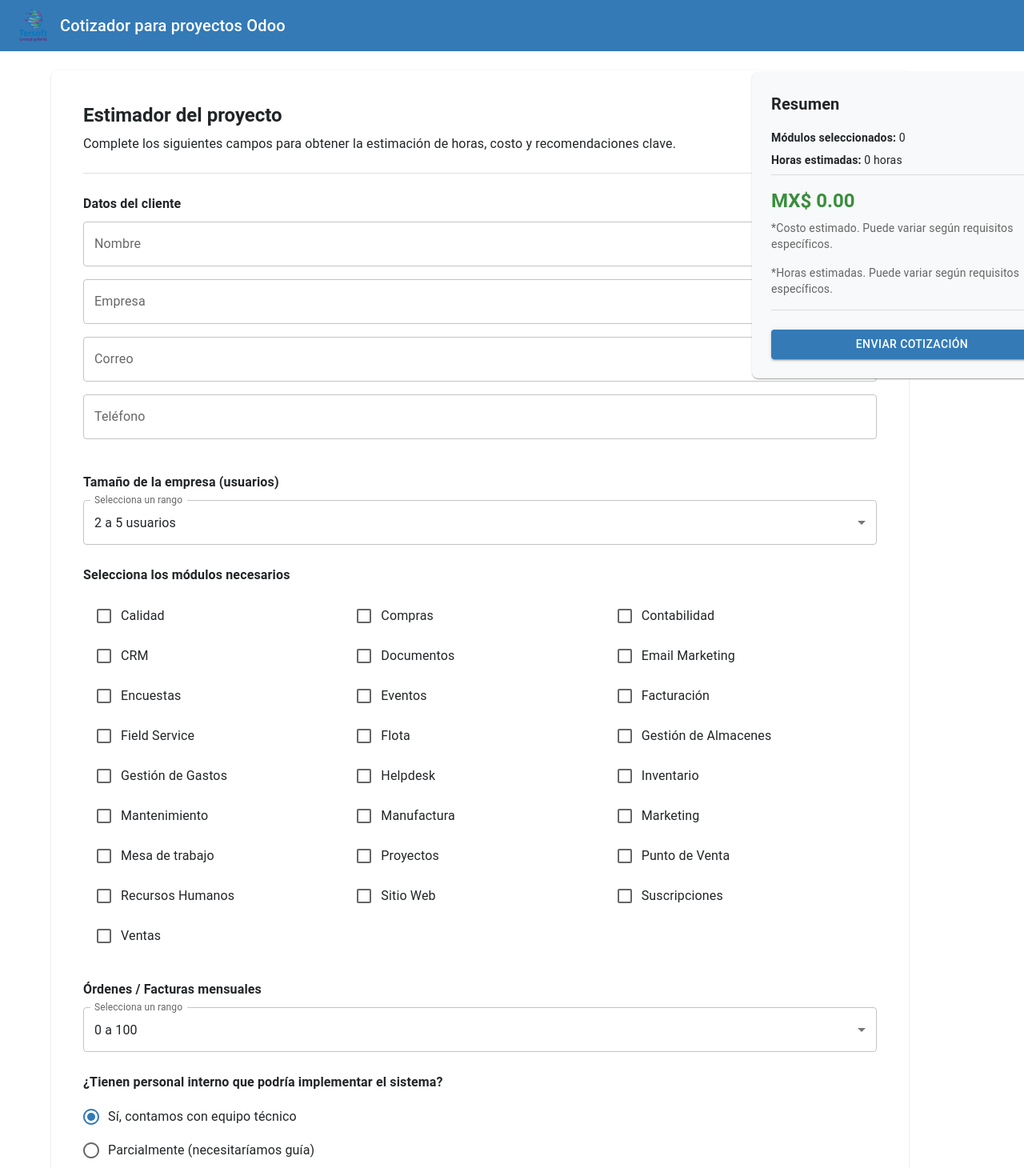
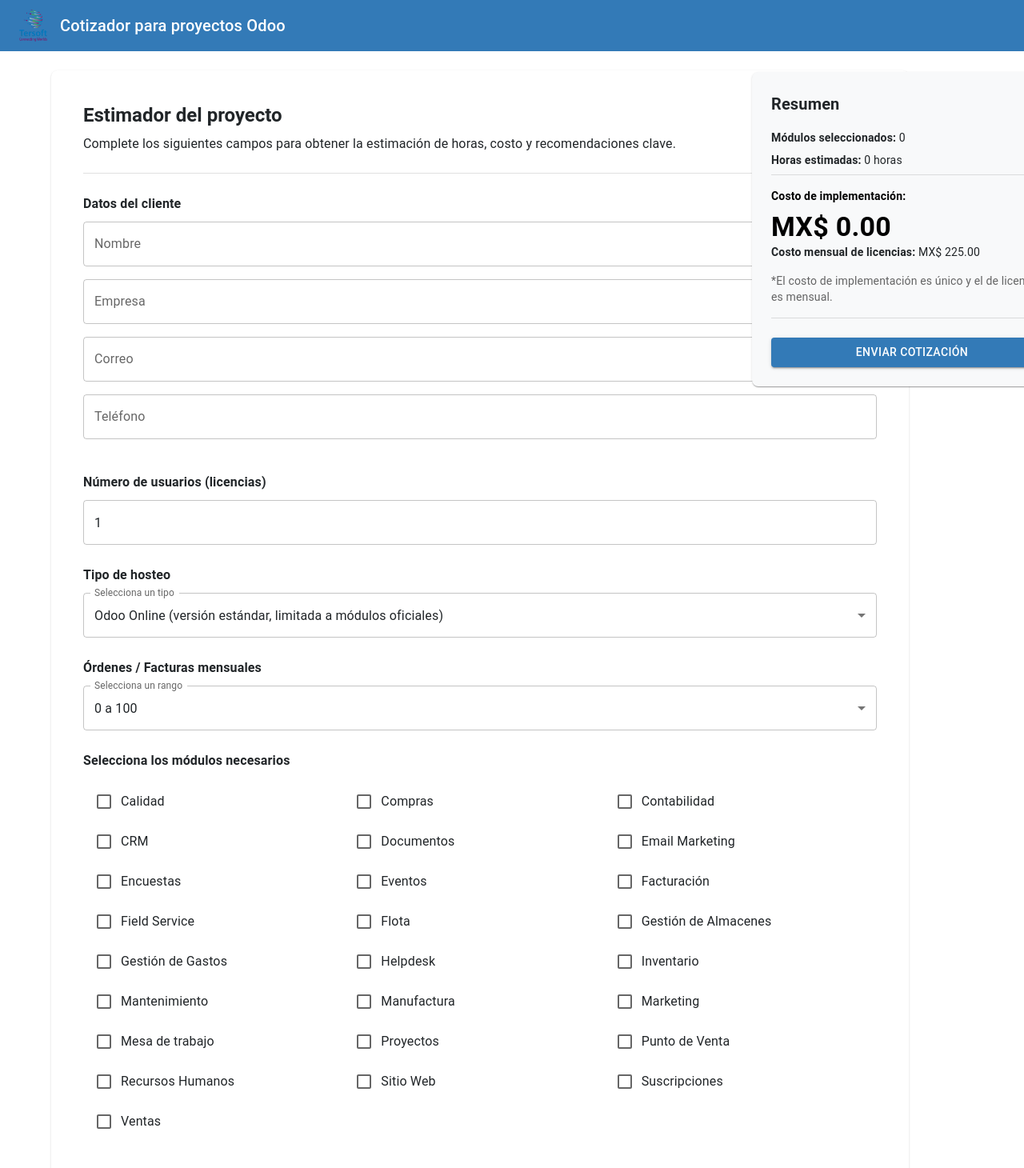
Before and after one commit to FReptar0/cotizador, a Next.js app: page /cotizador in a window 1280 px wide. Shown: the top 1460 px of the page at 80% size. Built offline with nearby package versions, Linux system fonts and the light colour scheme; sample sign-in values are in the browser's storage; some icons are missing.

Commit message:
ADD feedback

```diff
--- a/src/pages/cotizador.js
+++ b/src/pages/cotizador.js
@@ -22,7 +22,6 @@
   TextField,
   RadioGroup,
   Radio,
-  FormLabel,
 } from "@mui/material";
 import AccountCircleIcon from "@mui/icons-material/AccountCircle";
 import { createTheme, ThemeProvider } from "@mui/material/styles";
@@ -48,14 +47,6 @@
     },
   },
 });
-
-// Tamaño de la empresa (usuarios)
-const userRanges = [
-  { label: "2 a 5 usuarios", value: 5 },
-  { label: "6 a 20 usuarios", value: 20 },
-  { label: "21 a 50 usuarios", value: 50 },
-  { label: "51 o más usuarios", value: 100 },
-];
 
 // Órdenes/Facturas mensuales
 const orderRanges = [
@@ -94,6 +85,13 @@
   { name: "Ventas" },
 ];
 
+// Precios por usuario según el tipo de hosteo
+const hostingUserCosts = {
+  "Odoo Online": { current: 225, old: 285 },
+  "Odoo.sh": { current: 342, old: 425 },
+  "On-Premise": { current: 0, old: 0 },
+};
+
 export default function CotizadorPage() {
   const router = useRouter();
 
@@ -111,11 +109,13 @@
   const [reportes, setReportes] = useState("no");
 
   // Otros campos informativos
-  const [companySize, setCompanySize] = useState(userRanges[0].value);
   const [orderRange, setOrderRange] = useState(orderRanges[0].value);
   const [multimoneda, setMultimoneda] = useState("no");
   const [hosteo, setHosteo] = useState("Odoo Online");
   const [fechaInicio, setFechaInicio] = useState("Aún no tengo claro");
+
+  // Nuevo campo: Número de usuarios (licencias)
+  const [numUsuarios, setNumUsuarios] = useState(1);
 
   // Datos del cliente
   const [customerName, setCustomerName] = useState("");
@@ -131,6 +131,7 @@
   // Resultados
   const [quote, setQuote] = useState(0);
   const [estimatedHours, setEstimatedHours] = useState(0);
+  const [licenseQuote, setLicenseQuote] = useState(0);
 
   useEffect(() => {
     const isLoggedIn = localStorage.getItem("isLoggedIn");
@@ -178,6 +179,11 @@
     const costoTotal = horasTotales * 500;
     setEstimatedHours(horasTotales);
     setQuote(costoTotal.toFixed(2));
+
+    // Calcular el costo mensual de licencias
+    const hostingCost = hostingUserCosts[hosteo]?.current || 0;
+    const costoLicencias = numUsuarios * hostingCost;
+    setLicenseQuote(costoLicencias.toFixed(2));
   }, [
     authChecked,
     selectedModules,
@@ -188,6 +194,8 @@
     integraciones,
     personalizaciones,
     reportes,
+    hosteo,
+    numUsuarios,
   ]);
 
   if (!authChecked) return null;
@@ -326,7 +334,9 @@
                   />
                 </Box>
 
-                {/* Tamaño de la empresa */}
+                {/* Sección de Módulos necesarios */}
+
+                {/* Número de usuarios (licencias) */}
                 <Box sx={{ mb: 3 }}>
                   <Typography
                     variant="subtitle1"
@@ -334,20 +344,75 @@
                     color="text.primary"
                     sx={{ mb: 1 }}
                   >
-                    Tamaño de la empresa (usuarios)
+                    Número de usuarios (licencias)
+                  </Typography>
+                  <TextField
+                    fullWidth
+                    variant="outlined"
+                    type="number"
+                    value={numUsuarios}
+                    onChange={(e) => setNumUsuarios(parseInt(e.target.value))}
+                    inputProps={{ min: 1 }}
+                  />
+                </Box>
+
+                {/* Tipo de hosteo */}
+                <Box sx={{ mb: 3 }}>
+                  <Typography
+                    variant="subtitle1"
+                    fontWeight="bold"
+                    color="text.primary"
+                    sx={{ mb: 1 }}
+                  >
+                    Tipo de hosteo
                   </Typography>
                   <FormControl fullWidth variant="outlined">
-                    <InputLabel id="company-size-label" color="primary">
+                    <InputLabel id="hosteo-label" color="primary">
+                      Selecciona un tipo
+                    </InputLabel>
+                    <Select
+                      labelId="hosteo-label"
+                      value={hosteo}
+                      label="Selecciona un tipo"
+                      onChange={(e) => setHosteo(e.target.value)}
+                      color="primary"
+                    >
+                      <MenuItem value="Odoo Online">
+                        Odoo Online (versión estándar, limitada a módulos
+                        oficiales)
+                      </MenuItem>
+                      <MenuItem value="Odoo.sh">
+                        Odoo.sh (flexible, personalizable, en la nube)
+                      </MenuItem>
+                      <MenuItem value="On-Premise">
+                        On-Premise (en servidores propios o de terceros)
+                      </MenuItem>
+                    </Select>
+                  </FormControl>
+                </Box>
+
+                {/* Órdenes / Facturas mensuales */}
+                <Box sx={{ mb: 3 }}>
+                  <Typography
+                    variant="subtitle1"
+                    fontWeight="bold"
+                    color="text.primary"
+                    sx={{ mb: 1 }}
+                  >
+                    Órdenes / Facturas mensuales
+                  </Typography>
+                  <FormControl fullWidth variant="outlined">
+                    <InputLabel id="orders-range-label" color="primary">
                       Selecciona un rango
                     </InputLabel>
                     <Select
-                      labelId="company-size-label"
-                      value={companySize}
+                      labelId="orders-range-label"
+                      value={orderRange}
+                      onChange={(e) => setOrderRange(parseInt(e.target.value))}
                       label="Selecciona un rango"
-                      onChange={(e) => setCompanySize(parseInt(e.target.value))}
                       color="primary"
                     >
-                      {userRanges.map((range) => (
+                      {orderRanges.map((range) => (
                         <MenuItem key={range.value} value={range.value}>
                           {range.label}
                         </MenuItem>
@@ -356,7 +421,6 @@
                   </FormControl>
                 </Box>
 
-                {/* Módulos necesarios */}
                 <Box sx={{ mb: 3 }}>
                   <Typography
                     variant="subtitle1"
@@ -414,7 +478,6 @@
                               />
                             </Box>
                           ))}
-                          {/* Relleno de celdas vacías en escritorio */}
                           {row.length < 3 &&
                             [...Array(3 - row.length)].map((_, i) => (
                               <Box
@@ -429,36 +492,6 @@
                       ))}
                     </tbody>
                   </Box>
-                </Box>
-
-                {/* Órdenes / Facturas mensuales */}
-                <Box sx={{ mb: 3 }}>
-                  <Typography
-                    variant="subtitle1"
-                    fontWeight="bold"
-                    color="text.primary"
-                    sx={{ mb: 1 }}
-                  >
-                    Órdenes / Facturas mensuales
-                  </Typography>
-                  <FormControl fullWidth variant="outlined">
-                    <InputLabel id="orders-range-label" color="primary">
-                      Selecciona un rango
-                    </InputLabel>
-                    <Select
-                      labelId="orders-range-label"
-                      value={orderRange}
-                      onChange={(e) => setOrderRange(parseInt(e.target.value))}
-                      label="Selecciona un rango"
-                      color="primary"
-                    >
-                      {orderRanges.map((range) => (
-                        <MenuItem key={range.value} value={range.value}>
-                          {range.label}
-                        </MenuItem>
-                      ))}
-                    </Select>
-                  </FormControl>
                 </Box>
 
                 {/* Parámetros del proyecto */}
@@ -680,42 +713,7 @@
                   </FormControl>
                 </Box>
 
-                {/* 9. Tipo de hosteo */}
-                <Box sx={{ mb: 3 }}>
-                  <Typography
-                    variant="subtitle1"
-                    fontWeight="bold"
-                    color="text.primary"
-                    sx={{ mb: 1 }}
-                  >
-                    Tipo de hosteo
-                  </Typography>
-                  <FormControl fullWidth variant="outlined">
-                    <InputLabel id="hosteo-label" color="primary">
-                      Selecciona un tipo
-                    </InputLabel>
-                    <Select
-                      labelId="hosteo-label"
-                      value={hosteo}
-                      label="Selecciona un tipo"
-                      onChange={(e) => setHosteo(e.target.value)}
-                      color="primary"
-                    >
-                      <MenuItem value="Odoo Online">
-                        Odoo Online (versión estándar, limitada a módulos
-                        oficiales)
-                      </MenuItem>
-                      <MenuItem value="Odoo.sh">
-                        Odoo.sh (flexible, personalizable, en la nube)
-                      </MenuItem>
-                      <MenuItem value="On-Premise">
-                        On-Premise (en servidores propios o de terceros)
-                      </MenuItem>
-                    </Select>
-                  </FormControl>
-                </Box>
-
-                {/* 10. Fecha estimada */}
+                {/* 9. Fecha estimada */}
                 <Box sx={{ mb: 3 }}>
                   <Typography
                     variant="subtitle1"
@@ -794,19 +792,25 @@
               <strong>Horas estimadas:</strong> {estimatedHours} horas
             </Typography>
             <Divider sx={{ mb: 2 }} />
-            <Typography
-              variant="h5"
-              color="success.main"
-              fontWeight="bold"
-              sx={{ mb: 1 }}
-            >
-              MX$ {quote}
+            <Box>
+              <Typography
+                variant="body2"
+                sx={{ mb: 1, fontWeight: "bold", color: "#000000" }}
+              >
+                Costo de implementación:
+              </Typography>
+              <Typography
+                variant="h4"
+                sx={{ fontWeight: "bold", color: "#000000" }}
+              >
+                MX$ {quote}
+              </Typography>
+            </Box>
+            <Typography variant="body2" color="text.primary" sx={{ mb: 2 }}>
+              <strong>Costo mensual de licencias:</strong> MX$ {licenseQuote}
             </Typography>
             <Typography variant="body2" color="text.secondary" sx={{ mb: 2 }}>
-              *Costo estimado. Puede variar según requisitos específicos.
-            </Typography>
-            <Typography variant="body2" color="text.secondary" sx={{ mb: 2 }}>
-              *Horas estimadas. Puede variar según requisitos específicos.
+              *El costo de implementación es único y el de licencias es mensual.
             </Typography>
             <Divider sx={{ mb: 2 }} />
             <Box
@@ -855,19 +859,14 @@
               <strong>Horas estimadas:</strong> {estimatedHours} horas
             </Typography>
             <Divider sx={{ mb: 2 }} />
-            <Typography
-              variant="h5"
-              color="success.main"
-              fontWeight="bold"
-              sx={{ mb: 1 }}
-            >
-              MX$ {quote}
+            <Typography variant="body2" color="text.primary" sx={{ mb: 1 }}>
+              <strong>Costo de implementación:</strong> MX$ {quote}
+            </Typography>
+            <Typography variant="body2" color="text.primary" sx={{ mb: 2 }}>
+              <strong>Costo mensual de licencias:</strong> MX$ {licenseQuote}
             </Typography>
             <Typography variant="body2" color="text.secondary" sx={{ mb: 2 }}>
-              *Costo estimado. Puede variar según requisitos específicos.
-            </Typography>
-            <Typography variant="body2" color="text.secondary" sx={{ mb: 2 }}>
-              *Horas estimadas. Puede variar según requisitos específicos.
+              *El costo de implementación es único y el de licencias es mensual.
             </Typography>
             <Divider sx={{ mb: 2 }} />
             <Box
```
